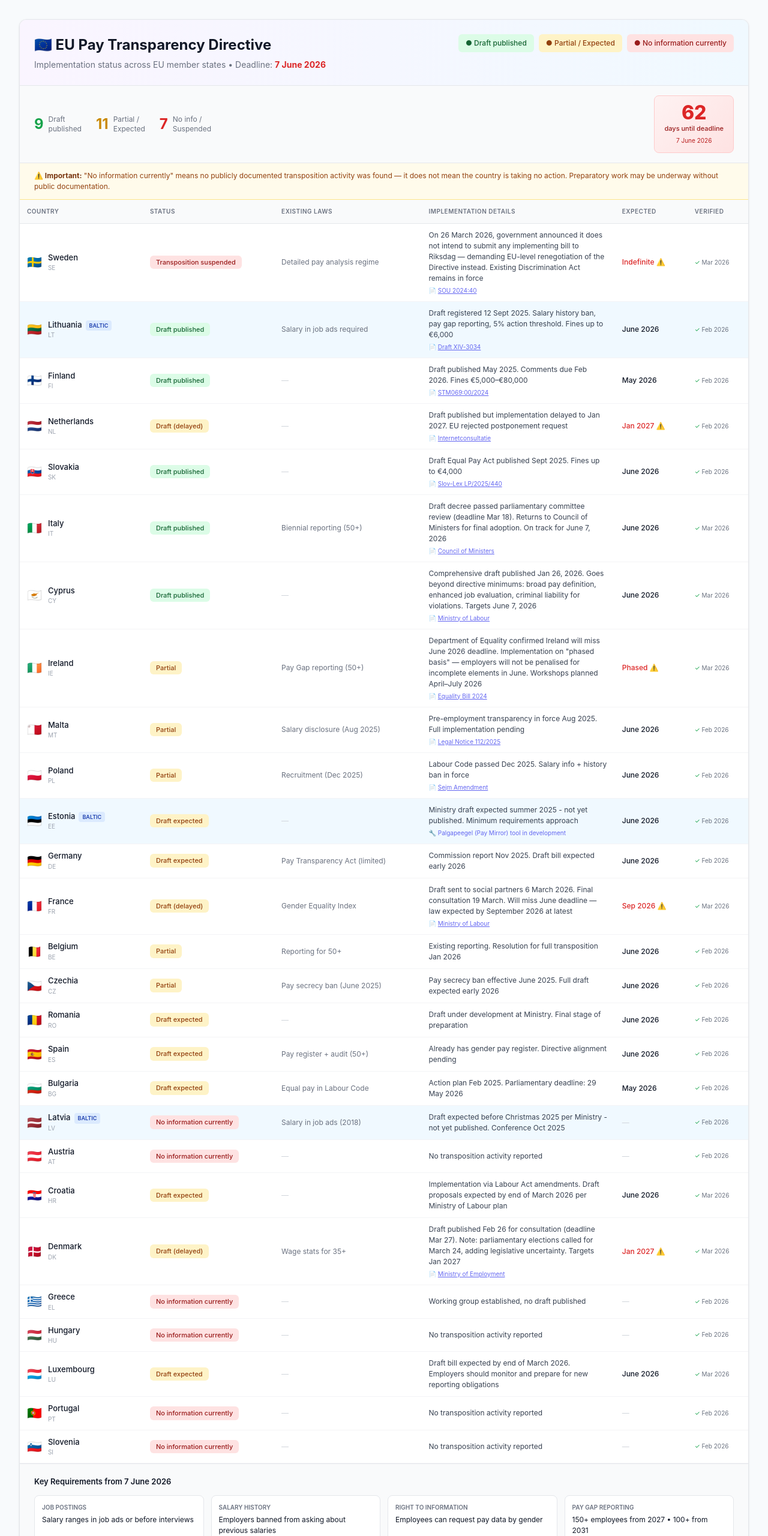
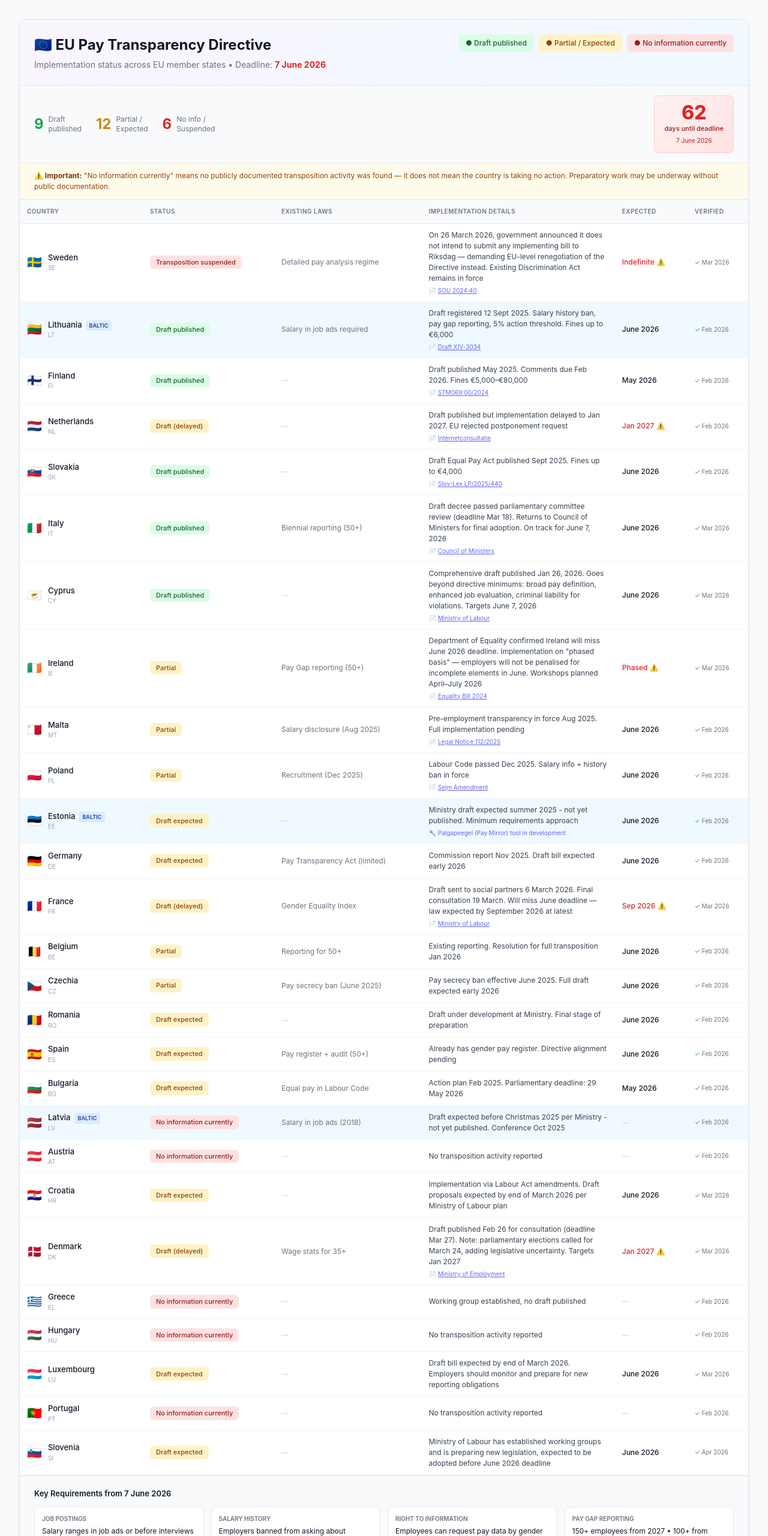
Before and after one commit to LenLi77/Pay-Transparency-implementation-tracker, a website: page index.html in a window 1280 px wide. Shown: the top 2560 px of the page at 60% size. Drawn offline with Linux system fonts and the light colour scheme.

Commit message:
Modify Slovenia's status and last updated date
Updated statistics and information for Slovenia.

```diff
--- a/index.html
+++ b/index.html
@@ -140,11 +140,11 @@
           <span class="stat-label">Draft<br>published</span>
         </div>
         <div class="stat">
-          <span class="stat-number yellow">11</span>
+          <span class="stat-number yellow">12</span>
           <span class="stat-label">Partial /<br>Expected</span>
         </div>
         <div class="stat">
-          <span class="stat-number red">7</span>
+          <span class="stat-number red">6</span>
           <span class="stat-label">No info /<br>Suspended</span>
         </div>
         <div class="countdown-box">
@@ -413,11 +413,11 @@
             </tr>
             <tr>
               <td><div class="country-cell"><span class="flag">🇸🇮</span><div><div class="country-name">Slovenia</div><div class="country-code">SI</div></div></div></td>
-              <td><span class="badge badge-red">No information currently</span></td>
+              <td><span class="badge badge-yellow">Draft expected</span></td>
               <td class="existing-laws none">—</td>
-              <td class="details">No transposition activity reported</td>
-              <td class="expected none">—</td>
-              <td class="verified"><span class="verified-check">✓</span> Feb 2026</td>
+              <td class="details">Ministry of Labour has established working groups and is preparing new legislation, expected to be adopted before June 2026 deadline</td>
+              <td class="expected">June 2026</td>
+              <td class="verified"><span class="verified-check">✓</span> Apr 2026</td>
             </tr>
           </tbody>
         </table>
@@ -507,7 +507,7 @@
       </div>
 
       <div class="updated">
-        Last updated: 31 March 2026 • Next review: April 2026 • Corrections welcome
+        Last updated: 6 April 2026 • Next review: April 2026 • Corrections welcome
       </div>
     </div>
   </div>
```
